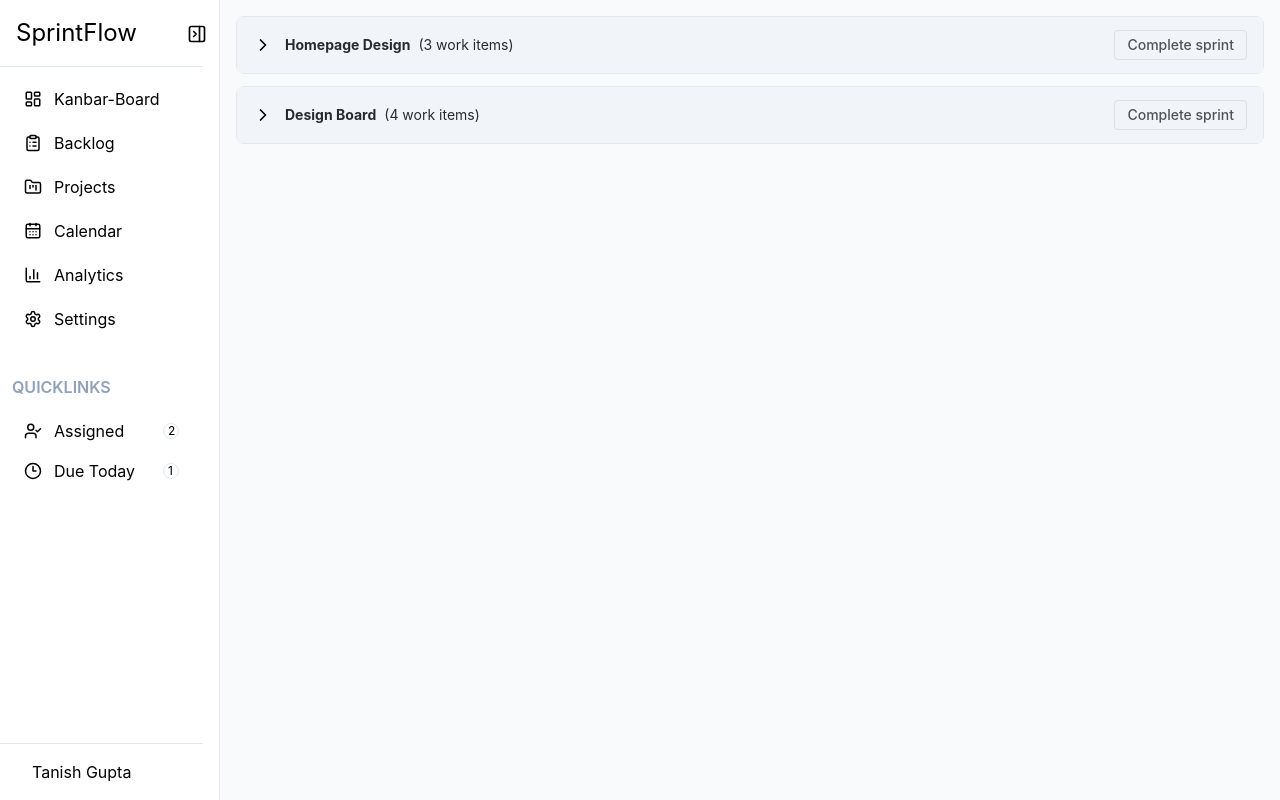
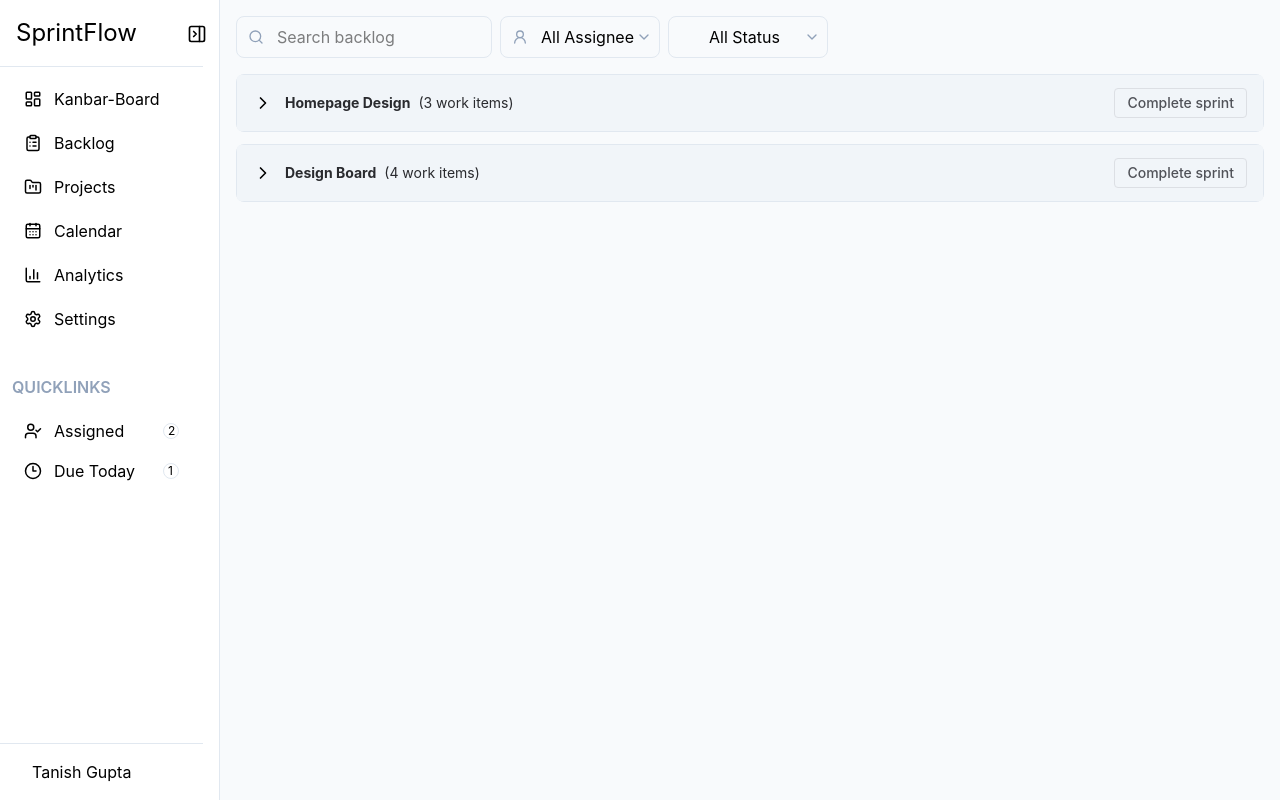
Before and after one commit to TanishG55/Kanban-board, a React app: page /Backlog in a window 1280 px wide. Built offline with nearby package versions, Linux system fonts and the light colour scheme; some icons are missing; the HTML template or start-up script is replaced by a standard one.

Commit message:
implemented debouncing function

```diff
--- a/src/components/sidebar/NavigationMenu/MyTasks/MyTasks.jsx
+++ b/src/components/sidebar/NavigationMenu/MyTasks/MyTasks.jsx
@@ -1,6 +1,12 @@
-import { useCallback, useRef, useState } from "react";
+import { useCallback, useRef, useState, useEffect } from "react";
 import { useDrag, useDrop } from "react-dnd";
-import { ChevronDown, ChevronRight, UserRound, Pencil } from "lucide-react";
+import {
+  ChevronDown,
+  ChevronRight,
+  UserRound,
+  Pencil,
+  Search,
+} from "lucide-react";
 import { High, Medium, Low, Profile } from "../../../../UI/Icons";
 import {
   FEATURES,
@@ -14,13 +20,7 @@ import TaskDetails from "../../../task/TaskDetails";
 
 const TASK_ROW_TYPE = "MY_TASK_ROW";
 
-function DraggableTaskRow({
-  children,
-  featureId,
-  index,
-  moveTask,
-  taskId,
-}) {
+function DraggableTaskRow({ children, featureId, index, moveTask, taskId }) {
   const rowRef = useRef(null);
 
   const [{ isDragging }, drag] = useDrag(
@@ -105,6 +105,10 @@ function MyTasks() {
 
   const [tasks, setTasks] = useLocalStorage("tasks", initialTasks);
   const selectedTask = tasks.find((task) => task.id === taskId);
+  const [searchInput, setSearchInput] = useState("");
+  const [searchedQuery, SetsearchedQuery] = useState("");
+  const [SelectedAssignee, SetSelectedAssignee] = useState("");
+  const [SelectedStatus, SetSelectedStatus] = useState("");
 
   const [onHover, SetonHover] = useState(null);
   const [edit, setEdit] = useState(null);
@@ -136,7 +140,21 @@ function MyTasks() {
     },
   };
 
-  const groupedTasks = tasks.reduce((acc, task) => {
+  // filtering the tasks on the basis of the searched query
+  const filteredTasks = tasks.filter((task) => {
+    const query = searchedQuery.trim().toLowerCase();
+
+    const matchesSearch = !query || task.title?.toLowerCase().includes(query);
+
+    const matchesAssignee =
+      !SelectedAssignee || task.assignee?.name === SelectedAssignee;
+
+    const matchesStatus = !SelectedStatus || task.status === SelectedStatus;
+
+    return matchesSearch && matchesAssignee && matchesStatus;
+  });
+
+  const groupedTasks = filteredTasks.reduce((acc, task) => {
     const featureId = task.feature?.id || "backlog";
 
     if (!acc[featureId]) {
@@ -169,9 +187,7 @@ function MyTasks() {
         const draggedIndex = prevTasks.findIndex(
           (task) => task.id === draggedTaskId,
         );
-        const targetTask = prevTasks.find(
-          (task) => task.id === targetTaskId,
-        );
+        const targetTask = prevTasks.find((task) => task.id === targetTaskId);
 
         if (draggedIndex === -1 || !targetTask) return prevTasks;
 
@@ -257,6 +273,12 @@ function MyTasks() {
     setShowFeatureDropdown(null);
   };
 
+  const uniqueAssignees = [
+    ...new Map(
+      tasks.map((task) => [task.assignee.name, task.assignee]),
+    ).values(),
+  ];
+
   const openTaskDetails = (task) => {
     navigate(`/Backlog/task/${task.id}`, {
       state: {
@@ -270,9 +292,63 @@ function MyTasks() {
     navigate("/Backlog");
   };
 
+  // implementingg debouncing effect
+  useEffect(() => {
+    const timer = setTimeout(() => {
+      SetsearchedQuery(searchInput);
+    }, 1000); // delay in milliseconds -> 1 seconds
+
+    return () => clearTimeout(timer);
+  }, [searchInput]);
+
   return (
     <div className="flex h-screen min-w-0 flex-1 overflow-hidden bg-slate-50">
       <div className="min-w-0 flex-1 overflow-y-auto overflow-x-hidden p-4">
+        {/* searching , filters designss */}
+        <div className="flex flex-row items-center aligns-center gap-2 mb-4">
+          {/* search bar */}
+          <div className="relative">
+            <Search
+              className="absolute left-3 top-1/2 -translate-y-1/2 h-4 w-4 text-slate-400"
+              size={16}
+            />
+            <input
+              value={searchInput}
+              onChange={(e) => setSearchInput(e.target.value)}
+              type="text"
+              placeholder="Search backlog"
+              className="w-[256px] rounded-sm border border-border py-2 pl-10 pr-4"
+            />
+          </div>
+          {/* assigne */}
+          <div className="relative">
+            <UserRound className="absolute left-3 top-1/2 -translate-y-1/2 h-4 w-4 text-slate-400" />
+            <select
+              onChange={(e) => SetSelectedAssignee(e.target.value)}
+              className="w-[160px] rounded-sm border border-border py-2 pl-10 pr-4 appearance-none"
+            >
+              <option value="">All Assignee</option>
+              {uniqueAssignees.map((assignee) => (
+                <option key={assignee.id}>{assignee.name}</option>
+              ))}
+            </select>
+            <ChevronDown className="absolute right-2 top-1/2 -translate-y-1/2 h-4 w-4 text-slate-400 pointer-events-none" />
+          </div>
+
+          {/* status */}
+          <div className="relative">
+            <select
+              onChange={(e) => SetSelectedStatus(e.target.value)}
+              className="w-[160px] rounded-sm border border-border py-2 pl-10 pr-4 appearance-none"
+            >
+              <option value="">All Status</option>
+              {columns.map((cols, index) => (
+                <option key={index}>{cols}</option>
+              ))}
+            </select>
+            <ChevronDown className="absolute right-2 top-1/2 -translate-y-1/2 h-4 w-4 text-slate-400 pointer-events-none" />
+          </div>
+        </div>
         <div className="w-full overflow-visible">
           {Object.values(groupedTasks).map((group) => (
             <div
@@ -295,8 +371,10 @@ function MyTasks() {
 
                 <div className="flex-1">
                   <div className="flex gap-2 items-center">
-                    <span className="font-sans font-bold text-[14px] leading-[20px] text-[#292A2E]">{group.title}</span>
-                    <span className='font-normal text-[14px] leading-5 text-[#292A2E]'>
+                    <span className="font-sans font-bold text-[14px] leading-[20px] text-[#292A2E]">
+                      {group.title}
+                    </span>
+                    <span className="font-normal text-[14px] leading-5 text-[#292A2E]">
                       ({group.tasks.length} work items)
                     </span>
                   </div>
@@ -357,7 +435,9 @@ function MyTasks() {
                                 className="w-full min-w-0"
                               />
                             ) : (
-                      <span className="block truncate">{task.title}</span>
+                              <span className="block truncate">
+                                {task.title}
+                              </span>
                             )}
                           </div>
                           {onHover === task.id && (
@@ -394,7 +474,9 @@ function MyTasks() {
                                   type="button"
                                   key={feature.id}
                                   className="w-full text-left px-3 py-2 hover:bg-slate-50"
-                          onClick={() => updatedFeature(task.id, feature)}
+                                  onClick={() =>
+                                    updatedFeature(task.id, feature)
+                                  }
                                 >
                                   {feature.name}
                                 </button>
@@ -428,7 +510,9 @@ function MyTasks() {
                                     type="button"
                                     key={status}
                                     className="block w-full text-left px-3 py-2 hover:bg-slate-50"
-                            onClick={() => updatedStatus(task.id, status)}
+                                    onClick={() =>
+                                      updatedStatus(task.id, status)
+                                    }
                                   >
                                     {status}
                                   </button>
@@ -456,7 +540,8 @@ function MyTasks() {
                               className="absolute top-11 left-0 z-10 w-36 rounded-lg border border-slate-200 bg-white shadow-lg overflow-hidden"
                             >
                               {Priorities.map((eachPriority) => {
-                        const PriorityIcon = myicons[eachPriority]?.icon;
+                                const PriorityIcon =
+                                  myicons[eachPriority]?.icon;
 
                                 return (
                                   task.priority !== eachPriority && (
```
Lines whose indentation alone changed are shown as unchanged.
